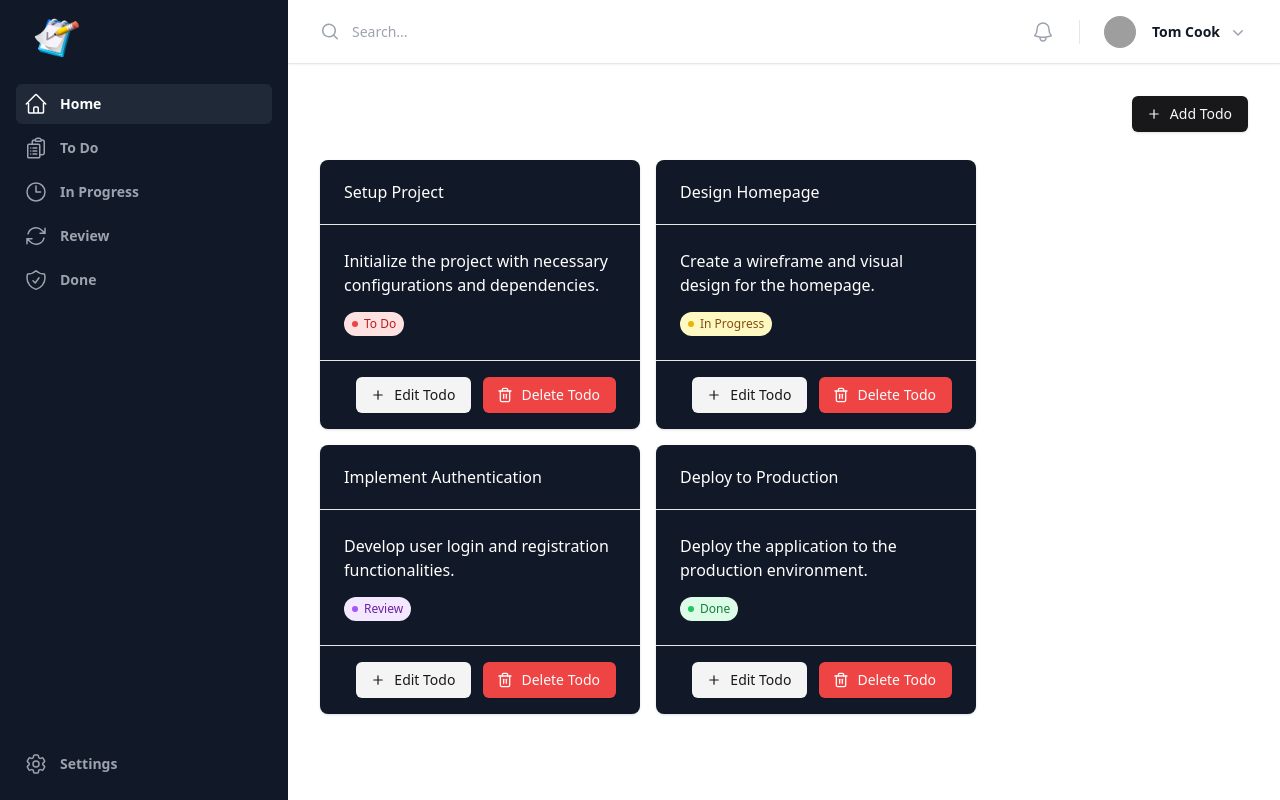
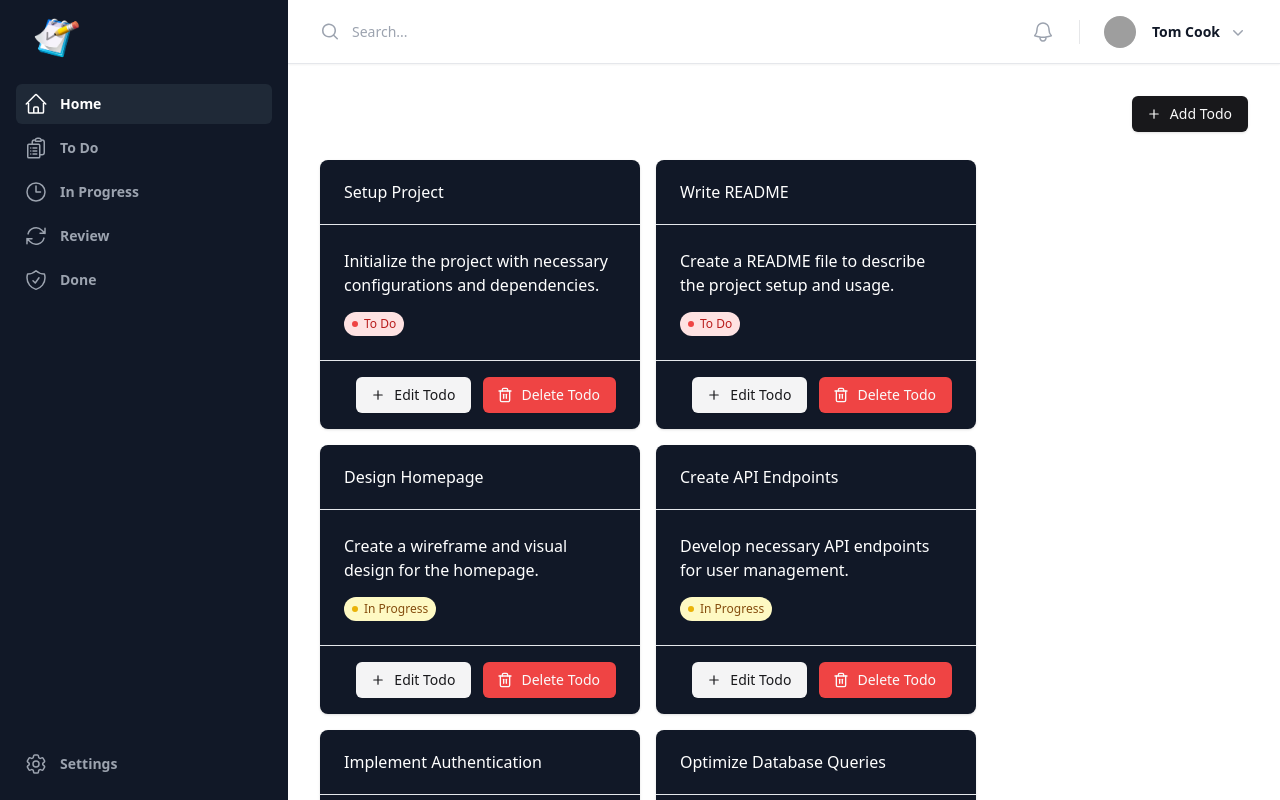
Before and after one commit to fathurrahman20/simple-todo, a React (Vite) app: page / in a window 1280 px wide. Shown: the top 800 px of the page. Built offline with nearby package versions, Linux system fonts and the light colour scheme; grey boxes are pictures that could not be loaded; a web font is replaced by a local one.

Commit message:
feat(search): add search functionality

```diff
--- a/src/components/Sidebar.tsx
+++ b/src/components/Sidebar.tsx
@@ -1,4 +1,4 @@
-import { useState } from "react";
+import { ChangeEvent, useState } from "react";
 import {
   Dialog,
   DialogBackdrop,
@@ -26,6 +26,7 @@ import {
 } from "@heroicons/react/20/solid";
 import { Link, useLocation } from "react-router-dom";
 import Icon from "../assets/icon.webp";
+import { useTodos } from "@/context/TodoContext";
 type Navigation = {
   name: string;
   href: string;
@@ -45,6 +46,7 @@ function classNames(...classes: String[]) {
 const Sidebar = () => {
   const [sidebarOpen, setSidebarOpen] = useState(false);
   const { pathname } = useLocation();
+  const { inputSearch, setInputSearch } = useTodos();
 
   const navigation: Navigation[] = [
     {
@@ -78,6 +80,11 @@ const Sidebar = () => {
       current: pathname === "/done" ? true : false,
     },
   ];
+
+  function handleChange(e: ChangeEvent<HTMLInputElement>) {
+    setInputSearch(e.target.value);
+    // console.log(`Input Search: ${inputSearch}`);
+  }
 
   return (
     <>
@@ -232,6 +239,8 @@ const Sidebar = () => {
                   id="search-field"
                   name="search"
                   type="search"
+                  value={inputSearch}
+                  onChange={(e) => handleChange(e)}
                   placeholder="Search..."
                   className="block py-0 pl-8 pr-0 text-gray-900 border-0 size-full placeholder:text-gray-400 focus:ring-0 sm:text-sm"
                 />
--- a/src/context/TodoContext.tsx
+++ b/src/context/TodoContext.tsx
@@ -1,3 +1,4 @@
+import { dummy } from "@/data/dummy";
 import { createContext, useState, useContext, ReactNode } from "react";
 
 export interface Todo {
@@ -13,35 +14,9 @@ interface TodoContextType {
   removeTodo: (id: number) => void;
   updateTodo: (todo: Todo, id?: number) => void;
   filterTodo: (status: "todo" | "progress" | "review" | "done") => void;
+  inputSearch: string;
+  setInputSearch: (search: string) => void;
 }
-
-const dummy: Todo[] = [
-  {
-    id: 1,
-    title: "Setup Project",
-    description:
-      "Initialize the project with necessary configurations and dependencies.",
-    status: "todo",
-  },
-  {
-    id: 2,
-    title: "Design Homepage",
-    description: "Create a wireframe and visual design for the homepage.",
-    status: "progress",
-  },
-  {
-    id: 3,
-    title: "Implement Authentication",
-    description: "Develop user login and registration functionalities.",
-    status: "review",
-  },
-  {
-    id: 4,
-    title: "Deploy to Production",
-    description: "Deploy the application to the production environment.",
-    status: "done",
-  },
-];
 
 const TodoContext = createContext<TodoContextType | undefined>(undefined);
 
@@ -54,6 +29,7 @@ export const TodoProvider = ({ children }: { children: ReactNode }) => {
     console.error("Failed to parse todos from localStorage:", error);
   }
   const [todos, setTodos] = useState<Todo[]>(data.length !== 0 ? data : dummy);
+  const [inputSearch, setInputSearch] = useState("");
 
   const addTodo = (todo: Todo) => {
     setTodos((prevTodos) => [...prevTodos, todo]);
@@ -80,7 +56,15 @@ export const TodoProvider = ({ children }: { children: ReactNode }) => {
 
   return (
     <TodoContext.Provider
-      value={{ todos, addTodo, removeTodo, updateTodo, filterTodo }}>
+      value={{
+        todos,
+        addTodo,
+        removeTodo,
+        updateTodo,
+        filterTodo,
+        inputSearch,
+        setInputSearch,
+      }}>
       {children}
     </TodoContext.Provider>
   );
--- /dev/null
+++ b/src/data/dummy.ts
@@ -0,0 +1,61 @@
+import { Todo } from "@/context/TodoContext";
+
+export const dummy: Todo[] = [
+  // Todo items
+  {
+    id: 1,
+    title: "Setup Project",
+    description:
+      "Initialize the project with necessary configurations and dependencies.",
+    status: "todo",
+  },
+  {
+    id: 2,
+    title: "Write README",
+    description:
+      "Create a README file to describe the project setup and usage.",
+    status: "todo",
+  },
+
+  // Progress items
+  {
+    id: 3,
+    title: "Design Homepage",
+    description: "Create a wireframe and visual design for the homepage.",
+    status: "progress",
+  },
+  {
+    id: 4,
+    title: "Create API Endpoints",
+    description: "Develop necessary API endpoints for user management.",
+    status: "progress",
+  },
+
+  // Review items
+  {
+    id: 5,
+    title: "Implement Authentication",
+    description: "Develop user login and registration functionalities.",
+    status: "review",
+  },
+  {
+    id: 6,
+    title: "Optimize Database Queries",
+    description: "Review and optimize database queries for better performance.",
+    status: "review",
+  },
+
+  // Done items
+  {
+    id: 7,
+    title: "Deploy to Production",
+    description: "Deploy the application to the production environment.",
+    status: "done",
+  },
+  {
+    id: 8,
+    title: "Set Up CI/CD Pipeline",
+    description: "Implement continuous integration and deployment pipelines.",
+    status: "done",
+  },
+];
--- a/src/pages/DonePage.tsx
+++ b/src/pages/DonePage.tsx
@@ -1,18 +1,35 @@
 import Card from "@/components/Card";
 import EmptyTodo from "@/components/EmptyTodo";
-import { useTodos } from "@/context/TodoContext";
+import { Todo, useTodos } from "@/context/TodoContext";
 import Layout from "@/layout/Layout";
+import { useEffect, useState } from "react";
 
 const DonePage = () => {
-  const { todos } = useTodos();
+  const { todos, inputSearch } = useTodos();
   const data = todos.filter((todo) => todo.status === "done");
+  const [search, setSearch] = useState<string | null>(null);
+  const [dataSearch, setDataSearch] = useState<Todo[]>([]);
+  const filteredTodos = search ? dataSearch : data;
+
+  useEffect(() => {
+    setSearch(inputSearch);
+    const filteredTodos = data.filter((todo) => {
+      return (
+        todo.title.toLowerCase().includes(inputSearch.toLowerCase()) ||
+        todo.description.toLowerCase().includes(inputSearch.toLowerCase())
+      );
+    });
+
+    setDataSearch(filteredTodos);
+  }, [inputSearch, todos]);
+
   return (
     <>
       <Layout>
         {/* Card */}
         <div className="flex flex-wrap justify-center gap-4 lg:ml-80 xl:max-w-7xl 2xl:max-w-full card-container lg:justify-start mt-7">
-          {data.length !== 0 ? (
-            data.map((todo) => <Card key={todo.id} todo={todo} />)
+          {filteredTodos.length > 0 ? (
+            filteredTodos.map((todo) => <Card key={todo.id} todo={todo} />)
           ) : (
             <EmptyTodo page="done" />
           )}
--- a/src/pages/HomePage.tsx
+++ b/src/pages/HomePage.tsx
@@ -1,18 +1,34 @@
 import Card from "@/components/Card";
 import EmptyTodo from "@/components/EmptyTodo";
-import { useTodos } from "@/context/TodoContext";
+import { Todo, useTodos } from "@/context/TodoContext";
 import Layout from "@/layout/Layout";
+import { useEffect, useState } from "react";
 
 const Home = () => {
-  const { todos } = useTodos();
+  const { todos, inputSearch } = useTodos();
+  const [search, setSearch] = useState<string | null>(null);
+  const [dataSearch, setDataSearch] = useState<Todo[]>([]);
+  const filteredTodos = search ? dataSearch : todos;
+
+  useEffect(() => {
+    setSearch(inputSearch);
+    const filteredTodos = todos.filter((todo) => {
+      return (
+        todo.title.toLowerCase().includes(inputSearch.toLowerCase()) ||
+        todo.description.toLowerCase().includes(inputSearch.toLowerCase())
+      );
+    });
+
+    setDataSearch(filteredTodos);
+  }, [inputSearch, todos]);
 
   return (
     <>
       <Layout>
         {/* Card */}
         <div className="flex flex-wrap justify-center gap-4 lg:ml-80 xl:max-w-7xl 2xl:max-w-full card-container lg:justify-start mt-7">
-          {todos.length !== 0 ? (
-            todos.map((todo) => <Card key={todo.id} todo={todo} />)
+          {filteredTodos.length > 0 ? (
+            filteredTodos.map((todo) => <Card key={todo.id} todo={todo} />)
           ) : (
             <EmptyTodo page="home" />
           )}
--- a/src/pages/ProgressPage.tsx
+++ b/src/pages/ProgressPage.tsx
@@ -1,18 +1,35 @@
 import Card from "@/components/Card";
 import EmptyTodo from "@/components/EmptyTodo";
-import { useTodos } from "@/context/TodoContext";
+import { Todo, useTodos } from "@/context/TodoContext";
 import Layout from "@/layout/Layout";
+import { useEffect, useState } from "react";
 
 const ProgressPage = () => {
-  const { todos } = useTodos();
+  const { todos, inputSearch } = useTodos();
   const data = todos.filter((todo) => todo.status === "progress");
+  const [search, setSearch] = useState<string | null>(null);
+  const [dataSearch, setDataSearch] = useState<Todo[]>([]);
+  const filteredTodos = search ? dataSearch : data;
+
+  useEffect(() => {
+    setSearch(inputSearch);
+    const filteredTodos = data.filter((todo) => {
+      return (
+        todo.title.toLowerCase().includes(inputSearch.toLowerCase()) ||
+        todo.description.toLowerCase().includes(inputSearch.toLowerCase())
+      );
+    });
+
+    setDataSearch(filteredTodos);
+  }, [inputSearch, todos]);
+
   return (
     <>
       <Layout>
         {/* Card */}
         <div className="flex flex-wrap justify-center gap-4 lg:ml-80 xl:max-w-7xl 2xl:max-w-full card-container lg:justify-start mt-7">
-          {data.length !== 0 ? (
-            data.map((todo) => <Card key={todo.id} todo={todo} />)
+          {filteredTodos.length > 0 ? (
+            filteredTodos.map((todo) => <Card key={todo.id} todo={todo} />)
           ) : (
             <EmptyTodo page="progress" />
           )}
--- a/src/pages/ReviewPage.tsx
+++ b/src/pages/ReviewPage.tsx
@@ -1,19 +1,35 @@
 import Card from "@/components/Card";
 import EmptyTodo from "@/components/EmptyTodo";
-import { useTodos } from "@/context/TodoContext";
+import { Todo, useTodos } from "@/context/TodoContext";
 import Layout from "@/layout/Layout";
+import { useEffect, useState } from "react";
 
 const ReviewPage = () => {
-  const { todos } = useTodos();
+  const { todos, inputSearch } = useTodos();
   const data = todos.filter((todo) => todo.status === "review");
+  const [search, setSearch] = useState<string | null>(null);
+  const [dataSearch, setDataSearch] = useState<Todo[]>([]);
+  const filteredTodos = search ? dataSearch : data;
+
+  useEffect(() => {
+    setSearch(inputSearch);
+    const filteredTodos = data.filter((todo) => {
+      return (
+        todo.title.toLowerCase().includes(inputSearch.toLowerCase()) ||
+        todo.description.toLowerCase().includes(inputSearch.toLowerCase())
+      );
+    });
+
+    setDataSearch(filteredTodos);
+  }, [inputSearch, todos]);
 
   return (
     <>
       <Layout>
         {/* Card */}
         <div className="flex flex-wrap justify-center gap-4 lg:ml-80 xl:max-w-7xl 2xl:max-w-full card-container lg:justify-start mt-7">
-          {data.length !== 0 ? (
-            data.map((todo) => <Card key={todo.id} todo={todo} />)
+          {filteredTodos.length > 0 ? (
+            filteredTodos.map((todo) => <Card key={todo.id} todo={todo} />)
           ) : (
             <EmptyTodo page="review" />
           )}
--- a/src/pages/TodoPage.tsx
+++ b/src/pages/TodoPage.tsx
@@ -1,19 +1,35 @@
 import Card from "@/components/Card";
 import EmptyTodo from "@/components/EmptyTodo";
-import { useTodos } from "@/context/TodoContext";
+import { Todo, useTodos } from "@/context/TodoContext";
 import Layout from "@/layout/Layout";
+import { useEffect, useState } from "react";
 
 const TodoPage = () => {
-  const { todos } = useTodos();
+  const { todos, inputSearch } = useTodos();
   const data = todos.filter((todo) => todo.status === "todo");
+  const [search, setSearch] = useState<string | null>(null);
+  const [dataSearch, setDataSearch] = useState<Todo[]>([]);
+  const filteredTodos = search ? dataSearch : data;
+
+  useEffect(() => {
+    setSearch(inputSearch);
+    const filteredTodos = data.filter((todo) => {
+      return (
+        todo.title.toLowerCase().includes(inputSearch.toLowerCase()) ||
+        todo.description.toLowerCase().includes(inputSearch.toLowerCase())
+      );
+    });
+
+    setDataSearch(filteredTodos);
+  }, [inputSearch, todos]);
 
   return (
     <>
       <Layout>
         {/* Card */}
         <div className="flex flex-wrap justify-center gap-4 lg:ml-80 xl:max-w-7xl 2xl:max-w-full card-container lg:justify-start mt-7">
-          {data.length !== 0 ? (
-            data.map((todo) => <Card key={todo.id} todo={todo} />)
+          {filteredTodos.length > 0 ? (
+            filteredTodos.map((todo) => <Card key={todo.id} todo={todo} />)
           ) : (
             <EmptyTodo page="todo" />
           )}
```
